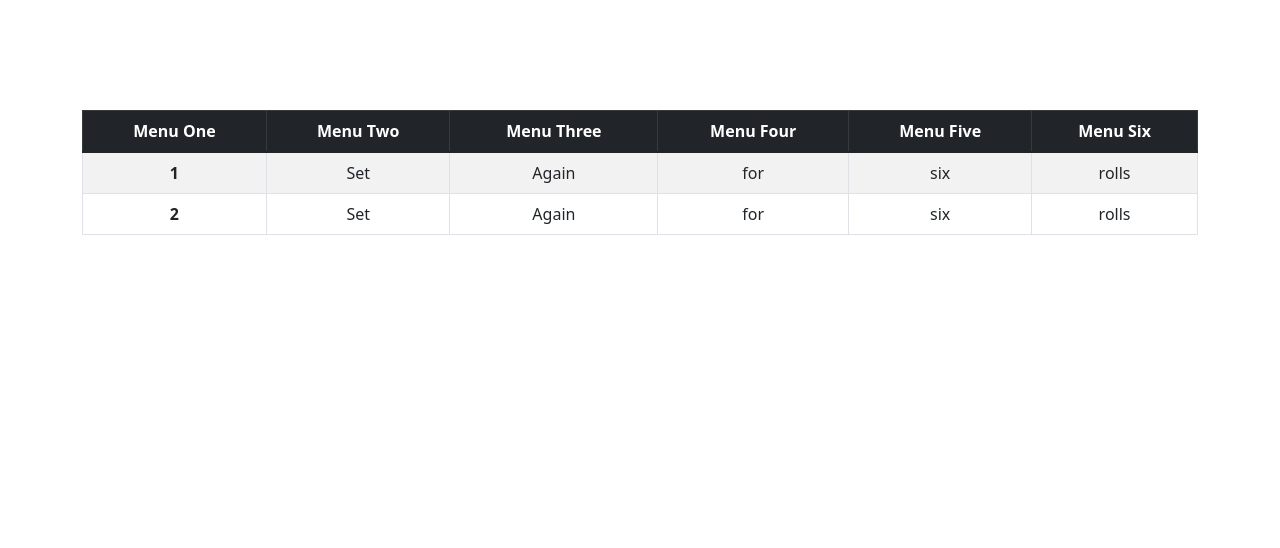
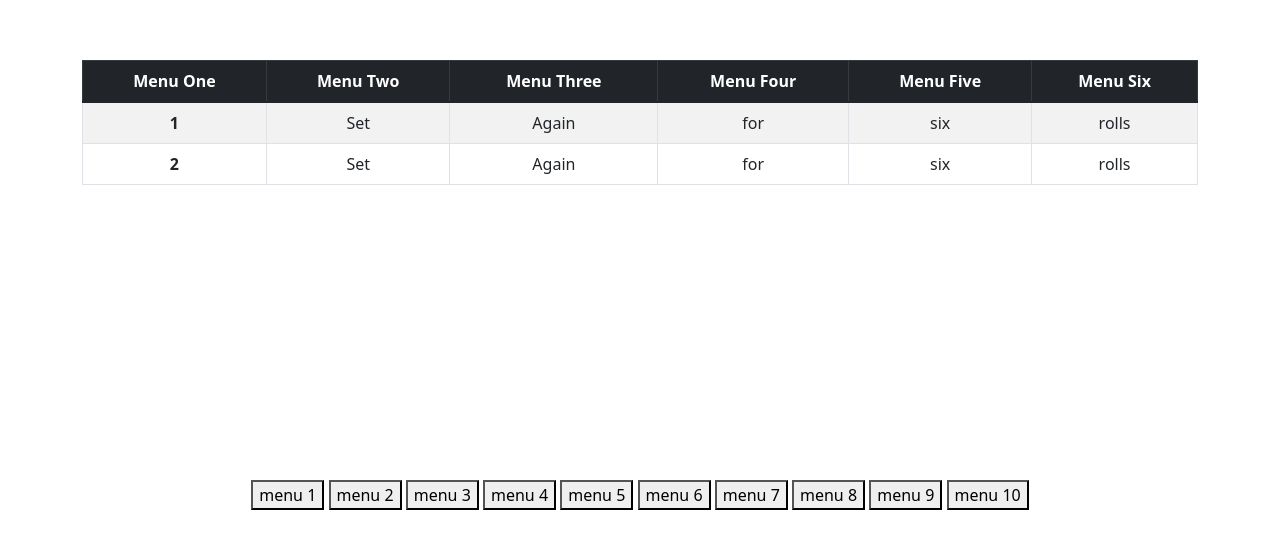
Before and after one commit to Krissttina/template, a website: page main-page.html in a window 1280 px wide. Shown: the part 220-768 px from the top of the page. Drawn offline with nearby package versions, Linux system fonts and the light colour scheme.

Commit message:
added menu buttons

```diff
--- a/main-page.html
+++ b/main-page.html
@@ -20,7 +20,7 @@
             <h3>Home Page</h3>
         </div> -->
 
-        <div class="table-responsive table-responsive-md d-flex align-items-center vh-100">
+        <div class="table-responsive table-responsive-md d-flex align-items-center" style="height: 700px;">
             <table class="table table-striped table-bordered">
                 <thead class="table-dark">
                     <tr>
@@ -53,6 +53,21 @@
             </table>
         </div>
     </section>
+    <section id="btn-panel">
+        <div class="container text-center">
+            <button>menu 1</button>
+            <button>menu 2</button>
+            <button>menu 3</button>
+            <button>menu 4</button>
+            <button>menu 5</button>
+            <button>menu 6</button>
+            <button>menu 7</button>
+            <button>menu 8</button>
+            <button>menu 9</button>
+            <button>menu 10</button>
+        </div>
+
+    </section>
 </body>
 
 </html>
```
